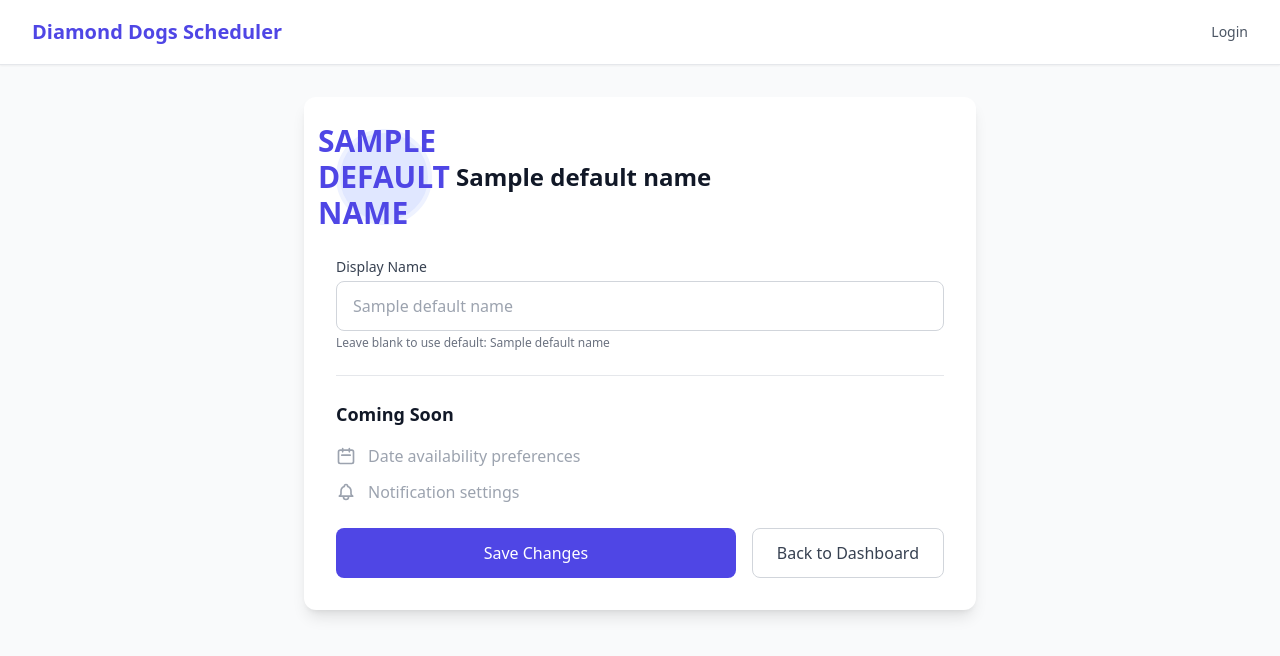
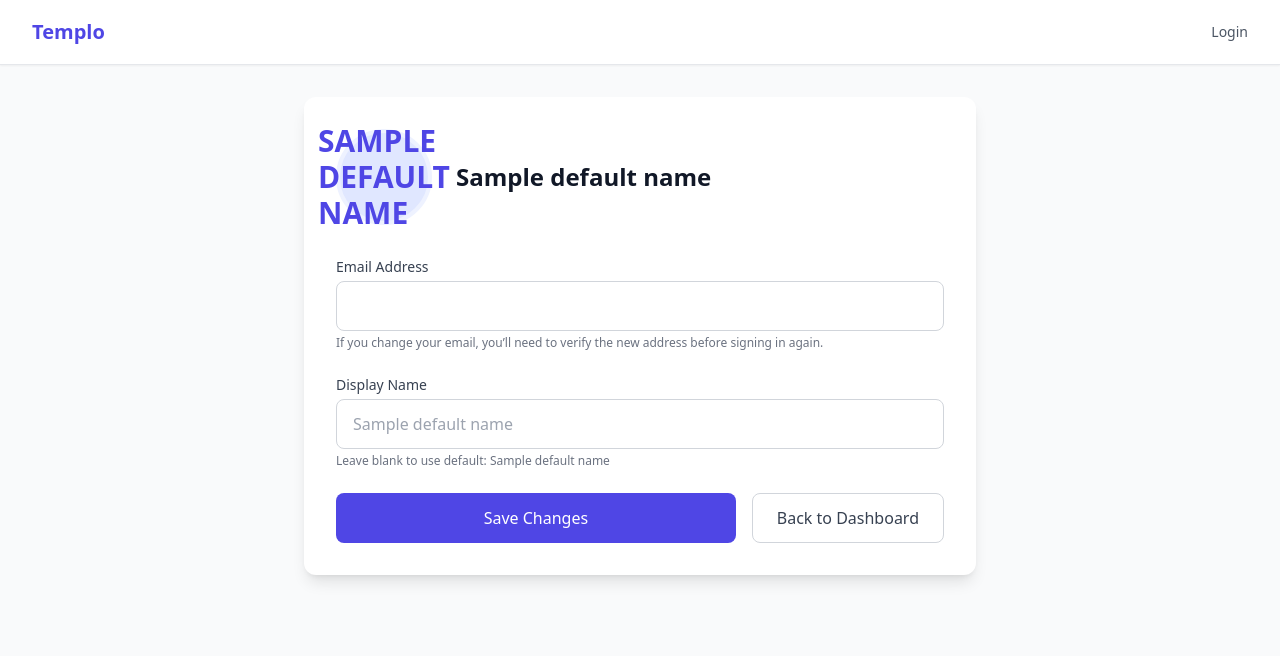
Before and after one commit to lukeisbuildingsomething/DiamondDogsScheduler, a Flask app: template templates/profile.html in a window 1280 px wide. Shown: the top 656 px of the page. Run offline with Flask 3, Linux system fonts and the light colour scheme; the template is opened without the code that fills it: most values are stand-ins (such as "Sample title", 1, 10 or a date in 2020); some libraries are stand-ins or nearby versions.

Commit message:
Rebrand to Templo

```diff
--- a/main.py
+++ b/main.py
@@ -21,7 +21,7 @@ if not app.secret_key:
 
 DATABASE_URL = os.environ.get("DATABASE_URL")
 RESEND_API_KEY = os.environ.get("RESEND_API_KEY")
-RESEND_FROM_EMAIL = os.environ.get("RESEND_FROM_EMAIL", "Diamond Dogs <noreply@mail.diamonddogs.ca>")
+RESEND_FROM_EMAIL = os.environ.get("RESEND_FROM_EMAIL", "Templo <noreply@templobooker.com>")
 
 UPLOAD_DIR = Path(app.static_folder) / "uploads" / "profile-photos"
 UPLOAD_URL_PREFIX = "uploads/profile-photos"
@@ -154,12 +154,13 @@ def send_verification_email(to_email, token, request_url_root):
     email_payload = {
         "from": RESEND_FROM_EMAIL,
         "to": [to_email],
-        "subject": "Verify your Diamond Dogs Scheduler account",
+        "subject": "Verify your Templo account",
         "html": f"""
-        <h2>Welcome to Diamond Dogs Scheduler!</h2>
+        <h2>Welcome to Templo!</h2>
         <p>Click the link below to verify your email and set up your password:</p>
         <p><a href="{verify_url}" style="background-color: #4F46E5; color: white; padding: 12px 24px; text-decoration: none; border-radius: 8px; display: inline-block;">Verify Email</a></p>
         <p>Or copy this link: {verify_url}</p>
+        <p>Templo: templobooker.com</p>
         <p>This link expires in 24 hours.</p>
         """
     }
@@ -495,6 +496,18 @@ def verify_email(token):
         return redirect(url_for("login"))
 
     email = token_record["email"]
+    cursor.execute("SELECT password_hash FROM users WHERE email = %s", (email,))
+    user = cursor.fetchone()
+
+    # If the account already has a password (e.g., email update flow), verification can complete immediately.
+    if user and user.get("password_hash"):
+        cursor.execute("UPDATE users SET is_verified = TRUE WHERE email = %s", (email,))
+        cursor.execute("DELETE FROM verification_tokens WHERE email = %s", (email,))
+        conn.commit()
+        conn.close()
+        flash("Email verified successfully. Please sign in.", "success")
+        return redirect(url_for("login"))
+
     session["pending_verification_email"] = email
     conn.close()
 
@@ -581,7 +594,7 @@ def create_poll_step1():
     if current_user["tier"] == "free":
         owned_poll_count = get_owned_poll_count(current_user["email"])
         if owned_poll_count >= FREE_POLL_LIMIT:
-            flash("Free tier allows 1 active poll at a time. Delete your existing poll or upgrade to paid.", "error")
+            flash("Free tier allows 1 active poll at a time. Delete your existing poll or upgrade to Pro.", "error")
             return redirect(url_for("dashboard"))
 
     session["poll_name"] = poll_name
@@ -957,7 +970,7 @@ def upgrade():
         return redirect(url_for("login"))
 
     if current_user["tier"] == "paid":
-        flash("You're already on the paid tier.", "success")
+        flash("You're already on the Pro tier.", "success")
         return redirect(url_for("dashboard"))
 
     return render_template("upgrade.html")
@@ -1100,11 +1113,84 @@ def profile():
 
     if request.method == "POST":
         display_name = request.form.get("display_name", "").strip()
+        new_email = normalize_email(request.form.get("email", user_email))
         profile_picture = request.form.get("profile_picture", "").strip()
+        current_email = normalize_email(user_email)
+
+        if not new_email:
+            conn.close()
+            flash("Email is required", "error")
+            return redirect(url_for("profile"))
+
+        if not is_allowed_email(new_email):
+            conn.close()
+            flash("Sorry, this email is not authorized to use this app", "error")
+            return redirect(url_for("profile"))
+
+        if new_email != current_email:
+            cursor.execute(
+                "SELECT 1 FROM users WHERE LOWER(email) = %s AND LOWER(email) != %s",
+                (new_email, current_email)
+            )
+            if cursor.fetchone():
+                conn.close()
+                flash("That email is already in use.", "error")
+                return redirect(url_for("profile"))
+
+            token = generate_token()
+
+            cursor.execute(
+                '''
+                UPDATE users
+                SET email = %s, display_name = %s, profile_picture = %s, is_verified = FALSE
+                WHERE LOWER(email) = %s
+                ''',
+                (
+                    new_email,
+                    display_name if display_name else None,
+                    profile_picture if profile_picture else None,
+                    current_email
+                )
+            )
+            cursor.execute(
+                "UPDATE polls SET admin_email = %s WHERE LOWER(admin_email) = %s",
+                (new_email, current_email)
+            )
+            cursor.execute(
+                "UPDATE votes SET user_email = %s WHERE LOWER(user_email) = %s",
+                (new_email, current_email)
+            )
+            cursor.execute(
+                "DELETE FROM verification_tokens WHERE email = %s",
+                (new_email,)
+            )
+            cursor.execute(
+                "INSERT INTO verification_tokens (email, token, expires_at) VALUES (%s, %s, NOW() + INTERVAL '24 hours')",
+                (new_email, token)
+            )
+            conn.commit()
+            conn.close()
+
+            sent, error = send_verification_email(new_email, token, request.url_root)
+            session.pop("user_email", None)
+            session.pop("poll_name", None)
+            session.pop("poll_creator_email", None)
+
+            if sent:
+                flash("Email updated. Please verify your new email before signing in again.", "success")
+            else:
+                flash("Email updated, but we could not send verification right now. Try signing in to resend.", "error")
+                if error:
+                    print(f"ERROR: Verification email send failed for {new_email}: {error}")
+            return redirect(url_for("login"))
 
         cursor.execute(
-            "UPDATE users SET display_name = %s, profile_picture = %s WHERE email = %s",
-            (display_name if display_name else None, profile_picture if profile_picture else None, user_email)
+            "UPDATE users SET display_name = %s, profile_picture = %s WHERE LOWER(email) = %s",
+            (
+                display_name if display_name else None,
+                profile_picture if profile_picture else None,
+                current_email
+            )
         )
         conn.commit()
         flash("Profile updated successfully!", "success")
@@ -1176,6 +1262,7 @@ def logout():
     session.pop("user_email", None)
     session.pop("poll_name", None)
     session.pop("poll_creator_email", None)
+    session.pop("pending_verification_email", None)
     return redirect(url_for("login"))
 
 
--- a/templates/admin.html
+++ b/templates/admin.html
@@ -1,6 +1,6 @@
 {% extends "base.html" %}
 
-{% block title %}Admin Panel - Diamond Dogs Scheduler{% endblock %}
+{% block title %}Admin Panel - Templo{% endblock %}
 
 {% block content %}
 <div class="max-w-6xl mx-auto space-y-8">
@@ -48,7 +48,7 @@
                         <td class="py-3 pr-4">
                             <select name="tier" form="{{ form_id }}" class="px-2 py-1 border border-gray-300 rounded">
                                 <option value="free" {% if user.tier == 'free' %}selected{% endif %}>Free</option>
-                                <option value="paid" {% if user.tier == 'paid' %}selected{% endif %}>Paid</option>
+                                <option value="paid" {% if user.tier == 'paid' %}selected{% endif %}>Pro</option>
                             </select>
                         </td>
                         <td class="py-3">
--- a/templates/base.html
+++ b/templates/base.html
@@ -3,7 +3,7 @@
 <head>
     <meta charset="UTF-8">
     <meta name="viewport" content="width=device-width, initial-scale=1.0">
-    <title>{% block title %}Diamond Dogs Scheduler{% endblock %}</title>
+    <title>{% block title %}Templo{% endblock %}</title>
     <script src="https://cdn.tailwindcss.com"></script>
     {% block extra_head %}{% endblock %}
     <style>
@@ -15,7 +15,7 @@
         <div class="max-w-7xl mx-auto px-4 sm:px-6 lg:px-8">
             <div class="flex justify-between h-16">
                 <div class="flex items-center">
-                    <a href="/" class="text-xl font-bold text-indigo-600">Diamond Dogs Scheduler</a>
+                    <a href="/" class="text-xl font-bold text-indigo-600">Templo</a>
                 </div>
                 <div class="flex items-center space-x-4 text-sm">
                     {% if current_user %}
@@ -28,7 +28,7 @@
                         <a href="/upgrade" class="text-amber-700 hover:text-amber-800 font-medium">Upgrade</a>
                         <span class="px-2 py-1 rounded-full text-xs font-semibold bg-amber-100 text-amber-700">Free</span>
                         {% else %}
-                        <span class="px-2 py-1 rounded-full text-xs font-semibold bg-green-100 text-green-700">Paid</span>
+                        <span class="px-2 py-1 rounded-full text-xs font-semibold bg-green-100 text-green-700">Pro</span>
                         {% endif %}
                         <a href="/profile" class="text-indigo-600 hover:text-indigo-800 font-medium">{{ get_name(current_user.email) }}</a>
                         <a href="/logout" class="text-red-600 hover:text-red-700">Logout</a>
--- a/templates/dashboard.html
+++ b/templates/dashboard.html
@@ -1,6 +1,6 @@
 {% extends "base.html" %}
 
-{% block title %}My Polls - Diamond Dogs Scheduler{% endblock %}
+{% block title %}My Polls - Templo{% endblock %}
 
 {% block content %}
 <div class="max-w-4xl mx-auto">
@@ -104,7 +104,7 @@
             href="/upgrade"
             class="inline-block bg-amber-600 text-white py-3 px-6 rounded-lg font-medium hover:bg-amber-700 transition-colors"
         >
-            Upgrade to Paid
+            Upgrade to Pro
         </a>
         {% endif %}
     </div>
--- a/templates/home.html
+++ b/templates/home.html
@@ -1,6 +1,6 @@
 {% extends "base.html" %}
 
-{% block title %}Create a Poll - Diamond Dogs Scheduler{% endblock %}
+{% block title %}Create a Poll - Templo{% endblock %}
 
 {% block content %}
 <div class="max-w-md mx-auto">
--- a/templates/login.html
+++ b/templates/login.html
@@ -1,6 +1,6 @@
 {% extends "base.html" %}
 
-{% block title %}Login - Diamond Dogs Scheduler{% endblock %}
+{% block title %}Login - Templo{% endblock %}
 
 {% block content %}
 <div class="max-w-md mx-auto">
@@ -12,7 +12,7 @@
 
     <div class="bg-white rounded-xl shadow-lg p-8">
         <h1 class="text-2xl font-bold text-gray-900 mb-2">Welcome</h1>
-        <p class="text-gray-600 mb-6">Sign in to Diamond Dogs Scheduler</p>
+        <p class="text-gray-600 mb-6">Sign in to Templo</p>
 
         <form action="/login" method="POST" class="space-y-6">
             <div>
--- a/templates/profile.html
+++ b/templates/profile.html
@@ -1,6 +1,6 @@
 {% extends "base.html" %}
 
-{% block title %}Profile - Diamond Dogs Scheduler{% endblock %}
+{% block title %}Profile - Templo{% endblock %}
 
 {% block content %}
 <div class="max-w-2xl mx-auto">
@@ -26,7 +26,7 @@
                 {% if current_user %}
                 <div class="flex items-center gap-2 mt-2">
                     <span class="text-xs px-2 py-1 rounded-full {% if current_user.tier == 'paid' %}bg-green-100 text-green-700{% else %}bg-amber-100 text-amber-700{% endif %}">
-                        {{ current_user.tier|capitalize }} Tier
+                        {% if current_user.tier == 'paid' %}Pro{% else %}Free{% endif %} Tier
                     </span>
                     <span class="text-xs px-2 py-1 rounded-full {% if current_user.role == 'admin' %}bg-indigo-100 text-indigo-700{% else %}bg-gray-100 text-gray-600{% endif %}">
                         {{ current_user.role|capitalize }}
@@ -45,6 +45,19 @@
             <input type="hidden" id="profile_picture" name="profile_picture" value="{{ user.profile_picture or '' }}">
 
             <div>
+                <label for="email" class="block text-sm font-medium text-gray-700 mb-1">Email Address</label>
+                <input
+                    type="email"
+                    id="email"
+                    name="email"
+                    value="{{ user.email }}"
+                    required
+                    class="w-full px-4 py-3 border border-gray-300 rounded-lg focus:ring-2 focus:ring-indigo-500 focus:border-indigo-500"
+                >
+                <p class="text-xs text-gray-500 mt-1">If you change your email, you’ll need to verify the new address before signing in again.</p>
+            </div>
+
+            <div>
                 <label for="display_name" class="block text-sm font-medium text-gray-700 mb-1">Display Name</label>
                 <input
                     type="text"
@@ -55,24 +68,6 @@
                     class="w-full px-4 py-3 border border-gray-300 rounded-lg focus:ring-2 focus:ring-indigo-500 focus:border-indigo-500"
                 >
                 <p class="text-xs text-gray-500 mt-1">Leave blank to use default: {{ default_name }}</p>
-            </div>
-
-            <div class="border-t pt-6">
-                <h3 class="text-lg font-semibold text-gray-900 mb-4">Coming Soon</h3>
-                <div class="space-y-3">
-                    <div class="flex items-center gap-3 text-gray-400">
-                        <svg class="w-5 h-5" fill="none" stroke="currentColor" viewBox="0 0 24 24">
-                            <path stroke-linecap="round" stroke-linejoin="round" stroke-width="2" d="M8 7V3m8 4V3m-9 8h10M5 21h14a2 2 0 002-2V7a2 2 0 00-2-2H5a2 2 0 00-2 2v12a2 2 0 002 2z"></path>
-                        </svg>
-                        <span>Date availability preferences</span>
-                    </div>
-                    <div class="flex items-center gap-3 text-gray-400">
-                        <svg class="w-5 h-5" fill="none" stroke="currentColor" viewBox="0 0 24 24">
-                            <path stroke-linecap="round" stroke-linejoin="round" stroke-width="2" d="M15 17h5l-1.405-1.405A2.032 2.032 0 0118 14.158V11a6.002 6.002 0 00-4-5.659V5a2 2 0 10-4 0v.341C7.67 6.165 6 8.388 6 11v3.159c0 .538-.214 1.055-.595 1.436L4 17h5m6 0v1a3 3 0 11-6 0v-1m6 0H9"></path>
-                        </svg>
-                        <span>Notification settings</span>
-                    </div>
-                </div>
             </div>
 
             <div class="flex gap-4">
--- a/templates/set_password.html
+++ b/templates/set_password.html
@@ -1,6 +1,6 @@
 {% extends "base.html" %}
 
-{% block title %}Set Password - Diamond Dogs Scheduler{% endblock %}
+{% block title %}Set Password - Templo{% endblock %}
 
 {% block content %}
 <div class="max-w-md mx-auto">
--- a/templates/upgrade.html
+++ b/templates/upgrade.html
@@ -1,11 +1,11 @@
 {% extends "base.html" %}
 
-{% block title %}Upgrade - Diamond Dogs Scheduler{% endblock %}
+{% block title %}Upgrade - Templo{% endblock %}
 
 {% block content %}
 <div class="max-w-3xl mx-auto">
     <div class="bg-white rounded-xl shadow-lg p-8">
-        <h1 class="text-2xl font-bold text-gray-900 mb-2">Upgrade to Paid</h1>
+        <h1 class="text-2xl font-bold text-gray-900 mb-2">Upgrade to Pro</h1>
         <p class="text-gray-600 mb-8">Unlock unlimited polls and unlimited date options per poll.</p>
 
         <div class="grid md:grid-cols-2 gap-4 mb-8">
@@ -18,7 +18,7 @@
                 </ul>
             </div>
             <div class="border border-indigo-200 bg-indigo-50 rounded-lg p-5">
-                <h2 class="font-semibold text-indigo-900 mb-3">Paid</h2>
+                <h2 class="font-semibold text-indigo-900 mb-3">Pro</h2>
                 <ul class="text-sm text-indigo-800 space-y-2">
                     <li>Unlimited active polls</li>
                     <li>Unlimited dates per poll</li>
```
Also changed, not shown: 1 other file.
